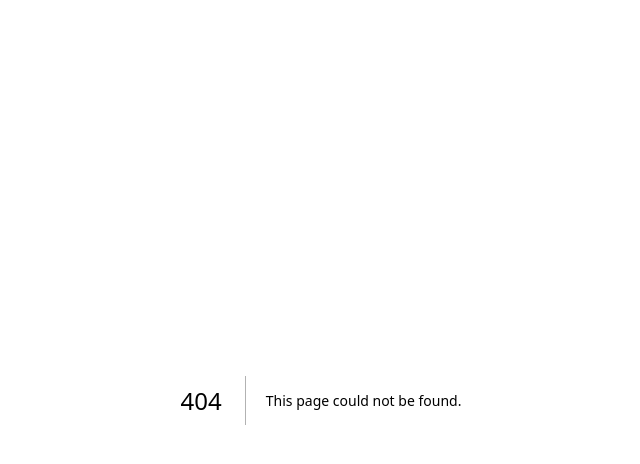
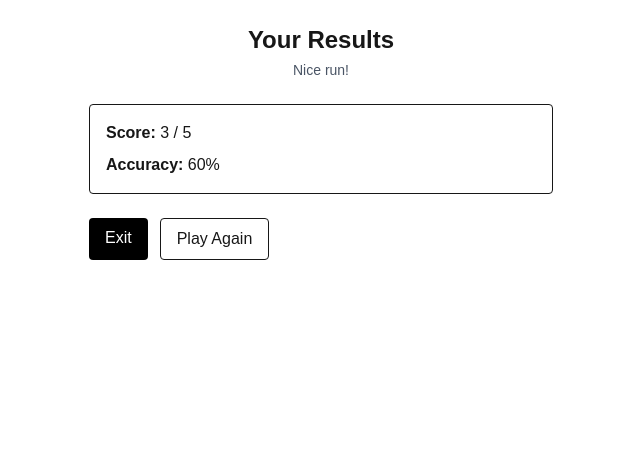
Before and after one commit to Soo-Mash/beatles-quiz, a Next.js app: page /results in a window 1280 px wide. Before the commit this address had no page. Shown: the top 464 px of the page, without its empty margins (319-959 px from the left). Built offline with nearby package versions, Linux system fonts and the light colour scheme.

Commit message:
results page (static)

```diff
--- a/src/app/page.tsx
+++ b/src/app/page.tsx
@@ -6,7 +6,7 @@ export default function Home() {
   return (
     <div className="mx-auto max-w-md p-6 space-y-6">
       <header className="text-center space-y-1">
-        <h1 className="text-2xl font-semibold">Beatles Quiz & Trivia</h1>
+        <h1 className="text-2xl font-bold">Beatles Quiz & Trivia</h1>
         <p className="text-sm text-gray-600">
           Guess the album name from the cover art
         </p>
@@ -68,7 +68,7 @@ export default function Home() {
 //         <ol className="font-mono list-inside list-decimal text-sm/6 text-center sm:text-left">
 //           <li className="mb-2 tracking-[-.01em]">
 //             Get started by editing{" "}
-//             <code className="bg-black/[.05] dark:bg-white/[.06] font-mono font-semibold px-1 py-0.5 rounded">
+//             <code className="bg-black/[.05] dark:bg-white/[.06] font-mono font-bold px-1 py-0.5 rounded">
 //               src/app/page.tsx
 //             </code>
 //             .
--- /dev/null
+++ b/src/app/results/page.tsx
@@ -0,0 +1,30 @@
+import Link from "next/link";
+
+export default function ResultsPage() {
+  return (
+    <div className="mx-auto max-w-lg p-6 space-y-6">
+      <header className="text-center space-y-1">
+        <h1 className="text-2xl font-semibold">Your Results</h1>
+        <p className="text-sm text-gray-600">Nice run!</p>
+      </header>
+
+      <div className="rounded border p-4 space-y-2">
+        <p>
+          <strong>Score:</strong> 3 / 5
+        </p>
+        <p>
+          <strong>Accuracy:</strong> 60%
+        </p>
+      </div>
+
+      <div className="flex gap-3">
+        <Link href="/" className="rounded bg-black px-4 py-2 text-white">
+          Exit
+        </Link>
+        <Link href="/quiz" className="rounded border px-4 py-2">
+          Play Again
+        </Link>
+      </div>
+    </div>
+  );
+}
```
